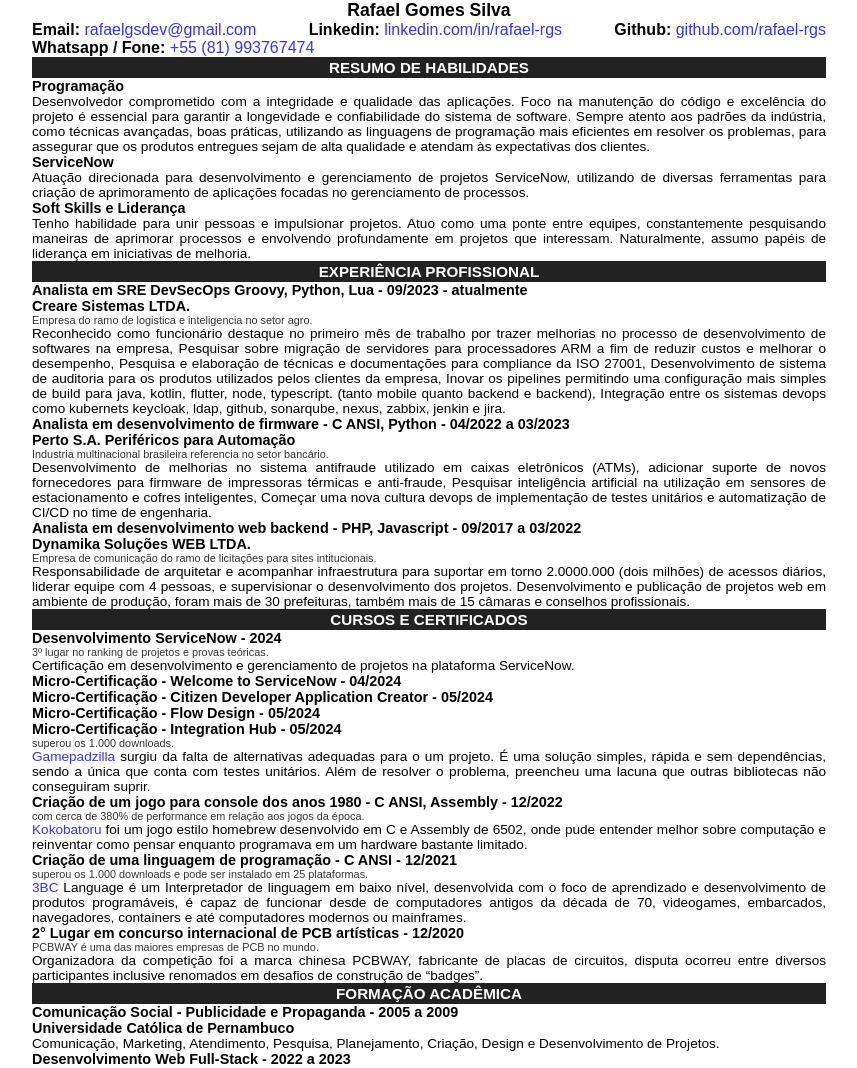
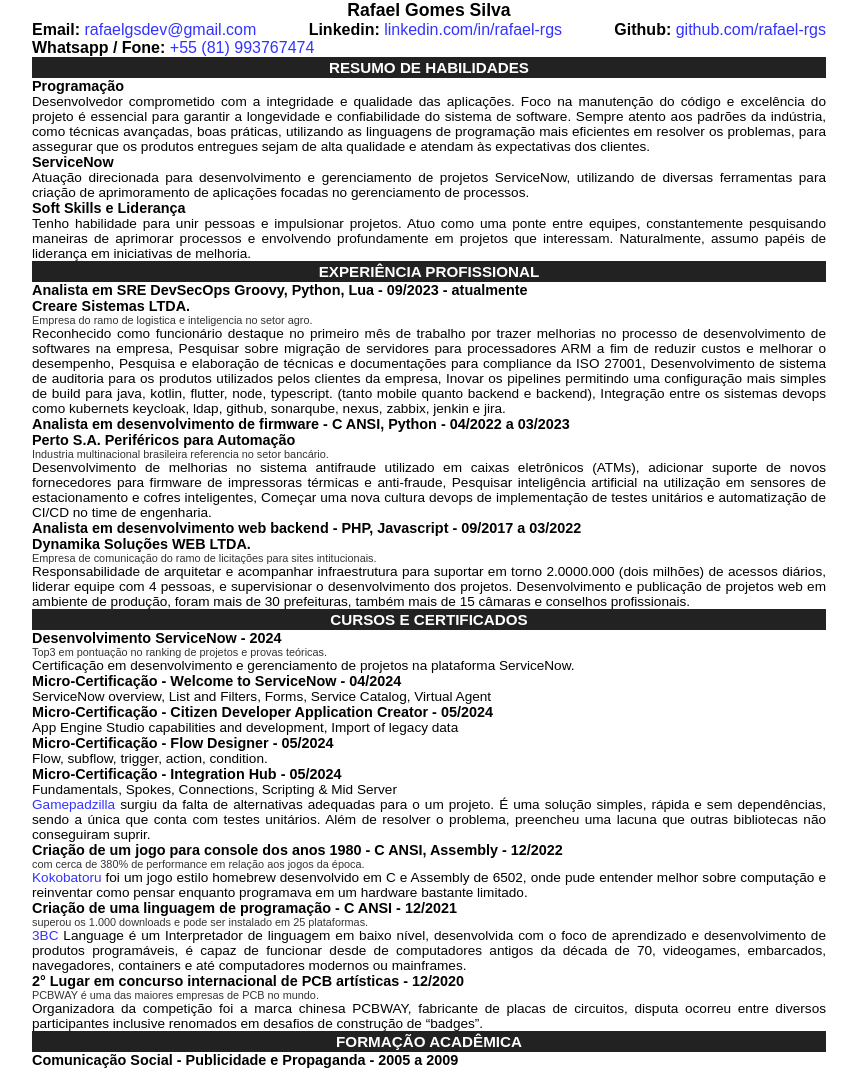
Before and after one commit to rafael-rgs/rafael-rgs.github.io, a plain HTML site: page index.html in a window 1280 px wide. Shown: the top 1068 px of the page, without its empty margins (211-1068 px from the left). Drawn offline with Linux system fonts and the light colour scheme.

Commit message:
updates index.html

```diff
--- a/index.html
+++ b/index.html
@@ -36,16 +36,18 @@
     <h2>Cursos e Certificados <code>achievements and recognition</code></h2>
     <h3>Desenvolvimento ServiceNow - 2024</h3>
     <blockquote>
-    <p>3º lugar no ranking de projetos e provas teóricas.</p>
+    <p>Top3 em pontuação no ranking de projetos e provas teóricas.</p>
     </blockquote>
     <p>Certificação em desenvolvimento e gerenciamento de projetos na plataforma ServiceNow.</p>
     <h3>Micro-Certificação - Welcome to ServiceNow - 04/2024</h3>
+    <p>ServiceNow overview, List and Filters, Forms, Service Catalog, Virtual Agent</p>
     <h3>Micro-Certificação - Citizen Developer Application Creator - 05/2024</h3>
-    <h3>Micro-Certificação - Flow Design - 05/2024</h3>
+    <p>App Engine Studio capabilities and development, Import of legacy data</p>
+    <h3>Micro-Certificação - Flow Designer - 05/2024</h3>
+    <p>Flow, subflow, trigger, action, condition.</p>
     <h3>Micro-Certificação - Integration Hub - 05/2024</h3>
-    <blockquote>
-    <p>superou os 1.000 downloads.</p>
-    </blockquote>
+    <p>Fundamentals, Spokes, Connections, Scripting & Mid Server</p>
+
     <p><a href="https://github.com/RodrigoDornelles/npm-gamepadzilla">Gamepadzilla</a> surgiu da falta de alternativas adequadas para o um projeto. É uma solução simples, rápida e sem dependências, sendo a única que conta com testes unitários. Além de resolver o problema, preencheu uma lacuna que outras bibliotecas não conseguiram suprir.</p>
     <h3>Criação de um jogo para console dos anos 1980 - C ANSI, Assembly - 12/2022</h3>
     <blockquote>
```
